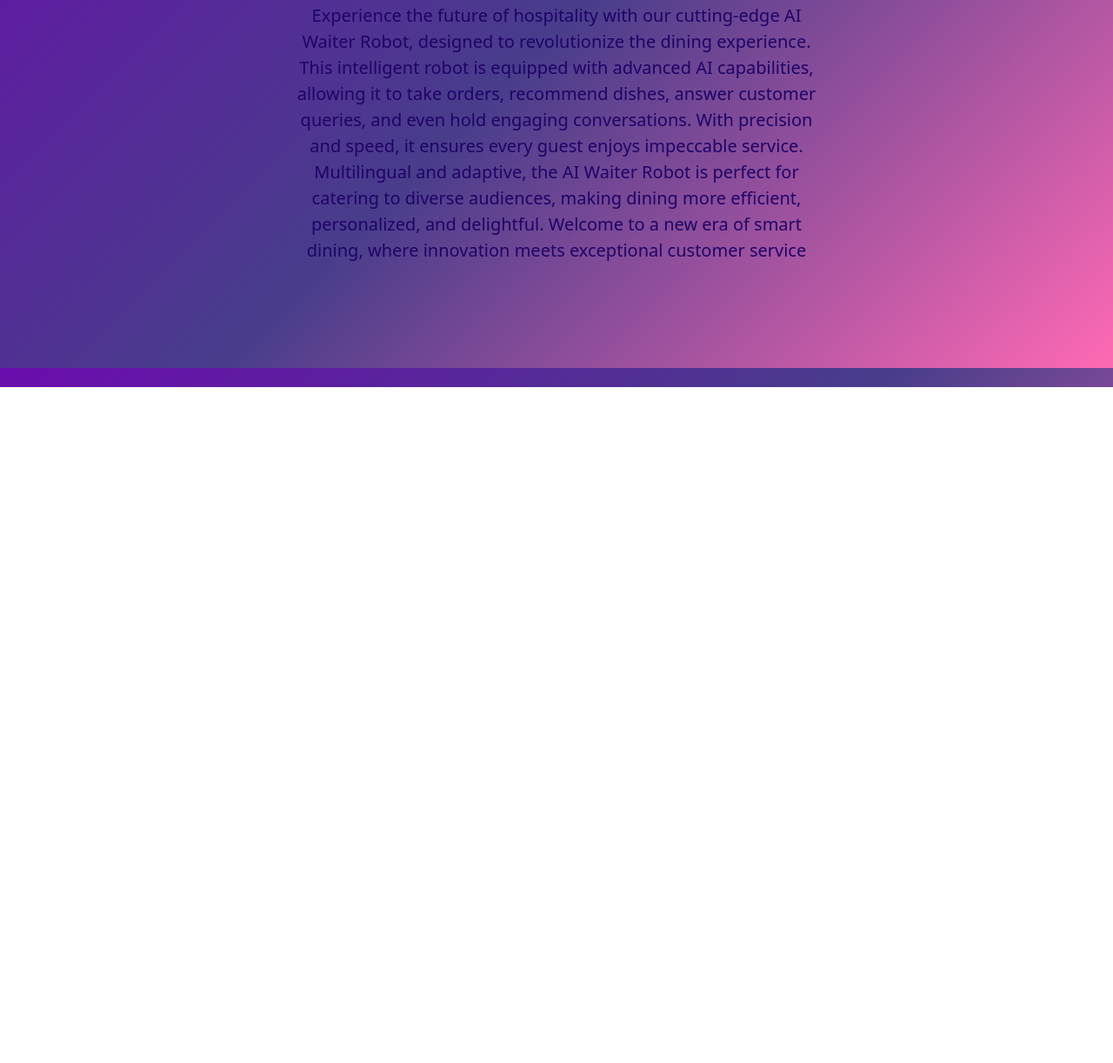
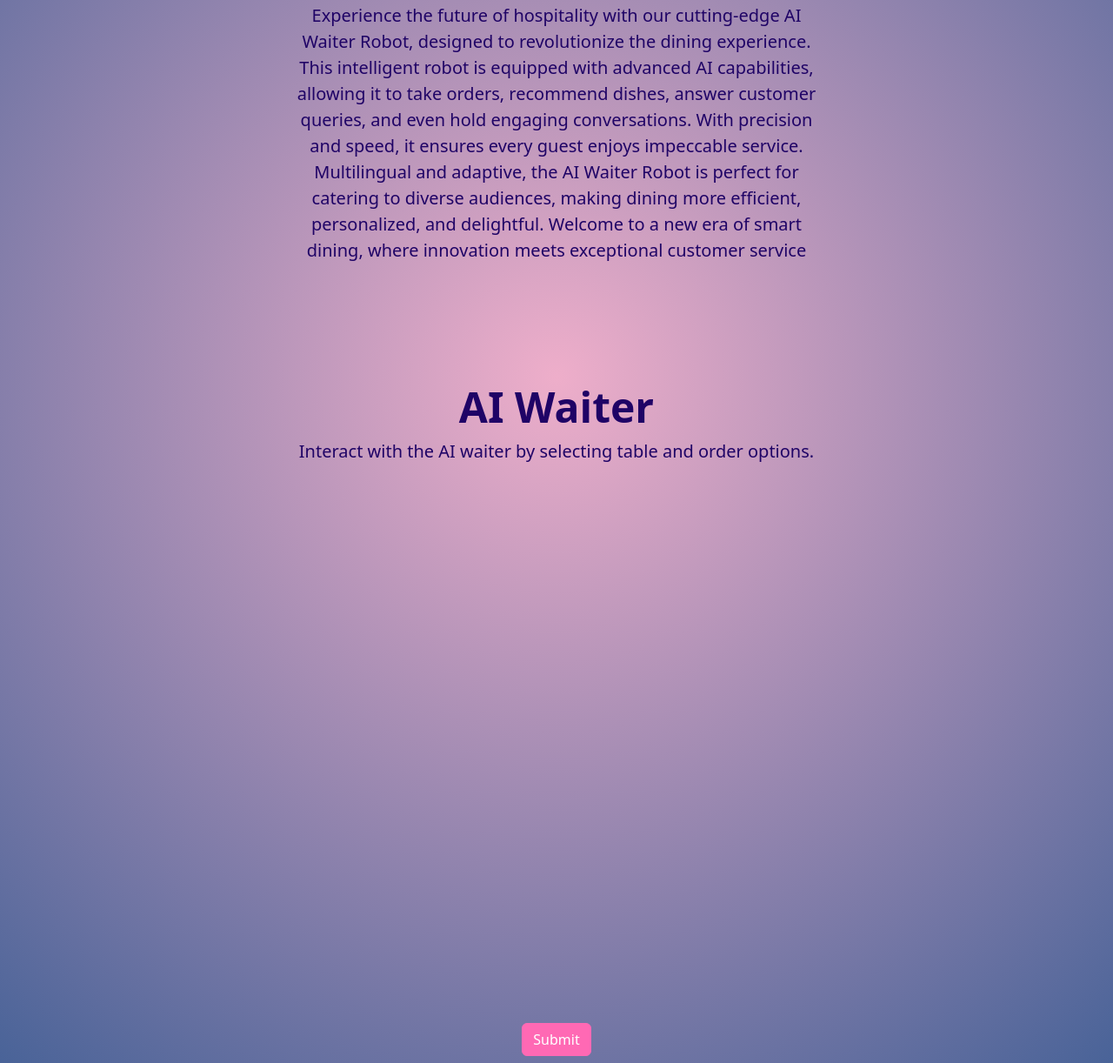
Before and after one commit to miftah1299/robo-waiter, a website: page ui/index.html in a window 1280 px wide. Shown: the part 355-1577 px from the top of the page at 87% size. Before the commit the page ends 800 px from the top, so only its background shows below. Drawn offline with Linux system fonts and the light colour scheme.

Commit message:
add features section and chessboard UI with gradient background

```diff
--- a/ui/index.html
+++ b/ui/index.html
@@ -41,6 +41,22 @@
                 </p>
             </div>
         </section>
+
+        <!-- Features Section -->
+        <section class="px-4 py-3 text-center" id="feature">
+            <h1 class="display-5 fw-bold">AI Waiter</h1>
+            <div class="col-lg-6 mx-auto">
+                <p class="lead mb-4">
+                    Interact with the AI waiter by selecting table and order options.
+                </p>
+            </div>
+        </section>
+        <div class="container">
+            <div class="chessboard"></div>
+            <button type="button" class="btn btn-primary mx-auto d-block my-2" onclick="submitOrder()">
+                Submit
+            </button>
+        </div>
     </main>
 </body>
 
--- a/ui/style.css
+++ b/ui/style.css
@@ -1,5 +1,7 @@
+/* Add a gradient background to the body */
 body {
-    background: linear-gradient(135deg, #6a0dad, #483d8b, #ff69b4);
+    background: rgb(238, 174, 202);
+    background: radial-gradient(circle, rgba(238, 174, 202, 1) 0%, rgba(73, 99, 152, 1) 100%);
     color: rgb(31, 3, 102);
 }
 
@@ -68,6 +70,6 @@ body {
 
 header,
 footer {
-    background-color: rgba(57, 36, 195, 0.9);
+    background-color: #3c3b6e;
     /* Semi-transparent dark blue */
 }
```
